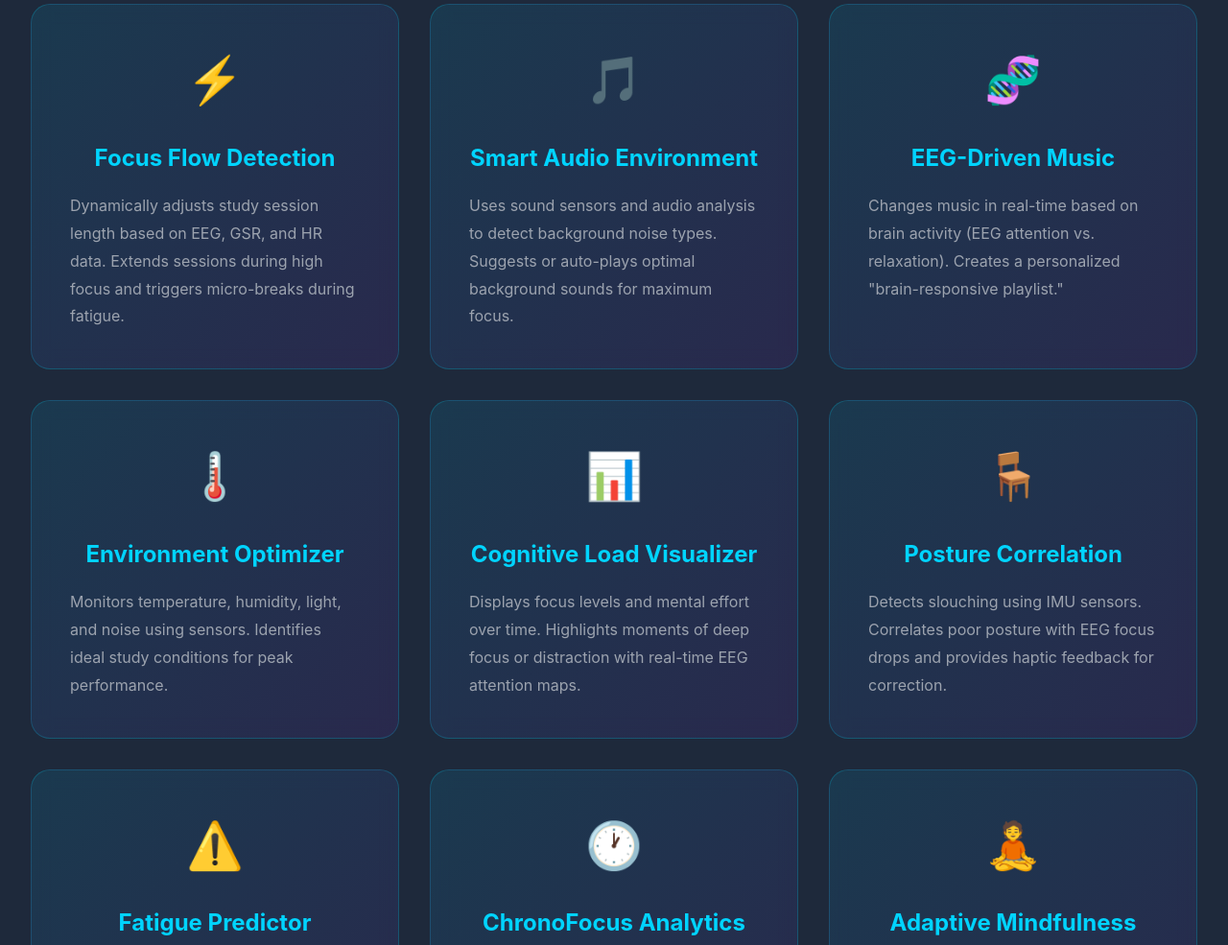
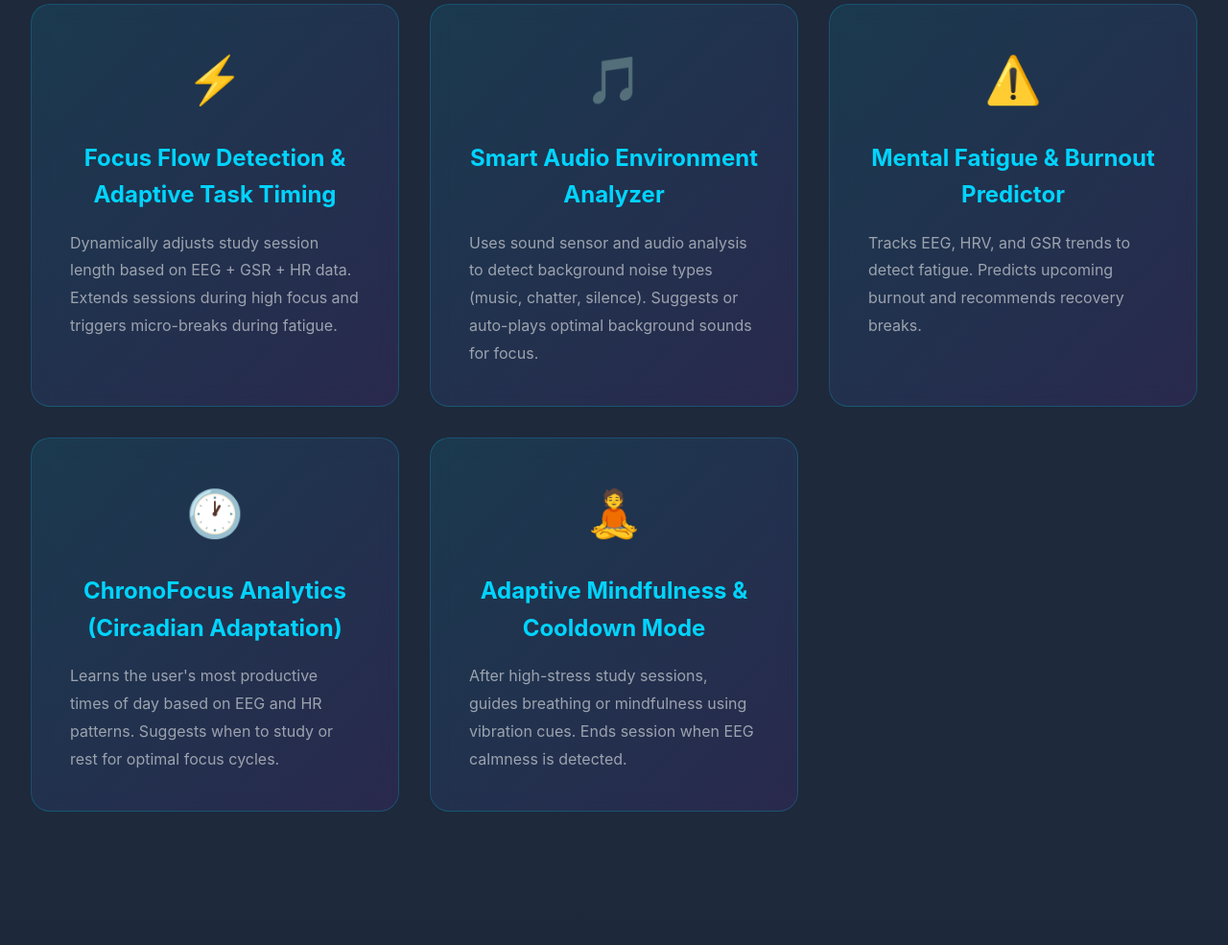
Before and after one commit to NeuralCureNAT/NatHaxProject, a plain HTML site: page Frontend/index.html in a window 1280 px wide. Shown: the part 1188-2173 px from the top of the page at 96% size. Drawn offline with Linux system fonts and the light colour scheme.

Commit message:
main features UI

```diff
--- a/Frontend/index.html
+++ b/Frontend/index.html
@@ -60,47 +60,27 @@
                 <div class="cards">
                     <div class="card feature-card">
                         <div class="card-icon">⚡</div>
-                        <h3>Focus Flow Detection</h3>
-                        <p>Dynamically adjusts study session length based on EEG, GSR, and HR data. Extends sessions during high focus and triggers micro-breaks during fatigue.</p>
+                        <h3>Focus Flow Detection & Adaptive Task Timing</h3>
+                        <p>Dynamically adjusts study session length based on EEG + GSR + HR data. Extends sessions during high focus and triggers micro-breaks during fatigue.</p>
                     </div>
                     <div class="card feature-card">
                         <div class="card-icon">🎵</div>
-                        <h3>Smart Audio Environment</h3>
-                        <p>Uses sound sensors and audio analysis to detect background noise types. Suggests or auto-plays optimal background sounds for maximum focus.</p>
-                    </div>
-                    <div class="card feature-card">
-                        <div class="card-icon">🧬</div>
-                        <h3>EEG-Driven Music</h3>
-                        <p>Changes music in real-time based on brain activity (EEG attention vs. relaxation). Creates a personalized "brain-responsive playlist."</p>
-                    </div>
-                    <div class="card feature-card">
-                        <div class="card-icon">🌡️</div>
-                        <h3>Environment Optimizer</h3>
-                        <p>Monitors temperature, humidity, light, and noise using sensors. Identifies ideal study conditions for peak performance.</p>
-                    </div>
-                    <div class="card feature-card">
-                        <div class="card-icon">📊</div>
-                        <h3>Cognitive Load Visualizer</h3>
-                        <p>Displays focus levels and mental effort over time. Highlights moments of deep focus or distraction with real-time EEG attention maps.</p>
-                    </div>
-                    <div class="card feature-card">
-                        <div class="card-icon">🪑</div>
-                        <h3>Posture Correlation</h3>
-                        <p>Detects slouching using IMU sensors. Correlates poor posture with EEG focus drops and provides haptic feedback for correction.</p>
+                        <h3>Smart Audio Environment Analyzer</h3>
+                        <p>Uses sound sensor and audio analysis to detect background noise types (music, chatter, silence). Suggests or auto-plays optimal background sounds for focus.</p>
                     </div>
                     <div class="card feature-card">
                         <div class="card-icon">⚠️</div>
-                        <h3>Fatigue Predictor</h3>
-                        <p>Tracks EEG, HRV, and GSR trends to detect fatigue. Predicts upcoming burnout and recommends recovery breaks proactively.</p>
+                        <h3>Mental Fatigue & Burnout Predictor</h3>
+                        <p>Tracks EEG, HRV, and GSR trends to detect fatigue. Predicts upcoming burnout and recommends recovery breaks.</p>
                     </div>
                     <div class="card feature-card">
                         <div class="card-icon">🕐</div>
-                        <h3>ChronoFocus Analytics</h3>
-                        <p>Learns your most productive times of day based on EEG and HR patterns. Suggests optimal study or rest cycles aligned with your circadian rhythm.</p>
+                        <h3>ChronoFocus Analytics (Circadian Adaptation)</h3>
+                        <p>Learns the user's most productive times of day based on EEG and HR patterns. Suggests when to study or rest for optimal focus cycles.</p>
                     </div>
                     <div class="card feature-card">
                         <div class="card-icon">🧘</div>
-                        <h3>Adaptive Mindfulness</h3>
+                        <h3>Adaptive Mindfulness & Cooldown Mode</h3>
                         <p>After high-stress study sessions, guides breathing or mindfulness using vibration cues. Ends session when EEG calmness is detected.</p>
                     </div>
                 </div>
@@ -122,12 +102,12 @@
                     <div class="step">
                         <div class="step-number">02</div>
                         <h3>Real-Time Analysis</h3>
-                        <p>Our system continuously analyzes EEG signals, heart rate, GSR, posture, and environmental factors in real-time.</p>
+                        <p>Our system continuously analyzes EEG signals, heart rate, GSR, and audio environment in real-time to monitor your focus and fatigue levels.</p>
                     </div>
                     <div class="step">
                         <div class="step-number">03</div>
                         <h3>Adaptive Optimization</h3>
-                        <p>AI algorithms adjust study sessions, music, breaks, and environment recommendations based on your focus patterns.</p>
+                        <p>AI algorithms dynamically adjust study session length, trigger breaks, optimize audio environment, and guide mindfulness based on your biometric data.</p>
                     </div>
                     <div class="step">
                         <div class="step-number">04</div>
@@ -170,26 +150,26 @@
                         </div>
                     </div>
                     <div class="dashboard-card environment">
-                        <h3>Environment</h3>
+                        <h3>Audio Environment</h3>
                         <div class="env-metric">
-                            <span>🌡️ Temperature</span>
-                            <strong>22°C</strong>
+                            <span>🎵 Background Sound</span>
+                            <strong>Focus Music</strong>
                         </div>
                         <div class="env-metric">
-                            <span>💡 Light</span>
-                            <strong>Optimal</strong>
+                            <span>🔊 Noise Level</span>
+                            <strong>Low</strong>
                         </div>
                         <div class="env-metric">
-                            <span>🔊 Noise</span>
-                            <strong>Low</strong>
+                            <span>📊 Audio Analysis</span>
+                            <strong>Optimal</strong>
                         </div>
                     </div>
                     <div class="dashboard-card recommendations">
                         <h3>Recommendations</h3>
                         <ul class="recommendations-list">
-                            <li>✅ Environment conditions optimal</li>
-                            <li>💡 Consider a 5-min break in 15 minutes</li>
-                            <li>🎵 Switching to focus music</li>
+                            <li>✅ High focus detected - session extended</li>
+                            <li>⚠️ Fatigue building - break recommended in 10 min</li>
+                            <li>🕐 Peak focus time: 2:00 PM - 4:00 PM</li>
                         </ul>
                     </div>
                 </div>
```
